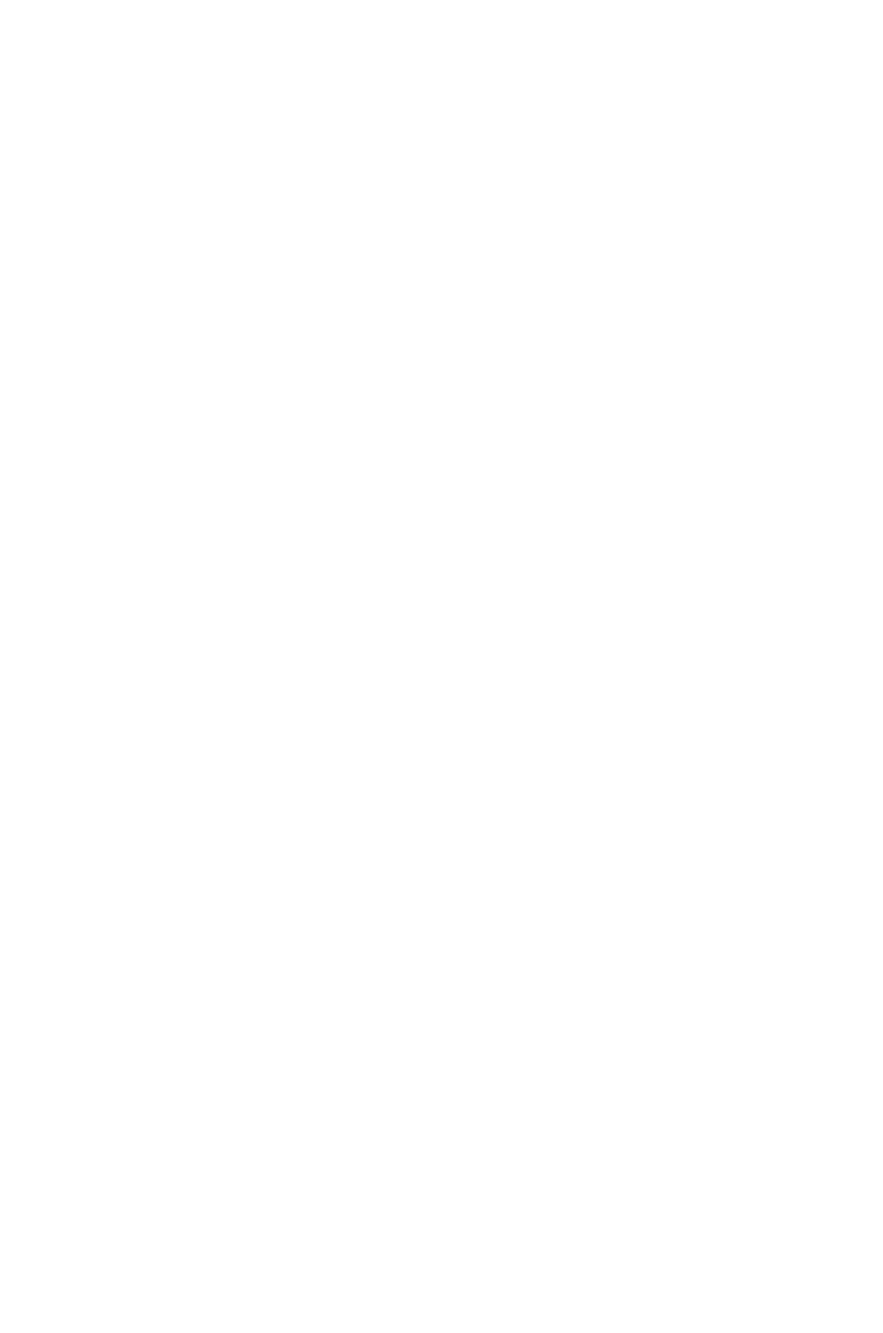
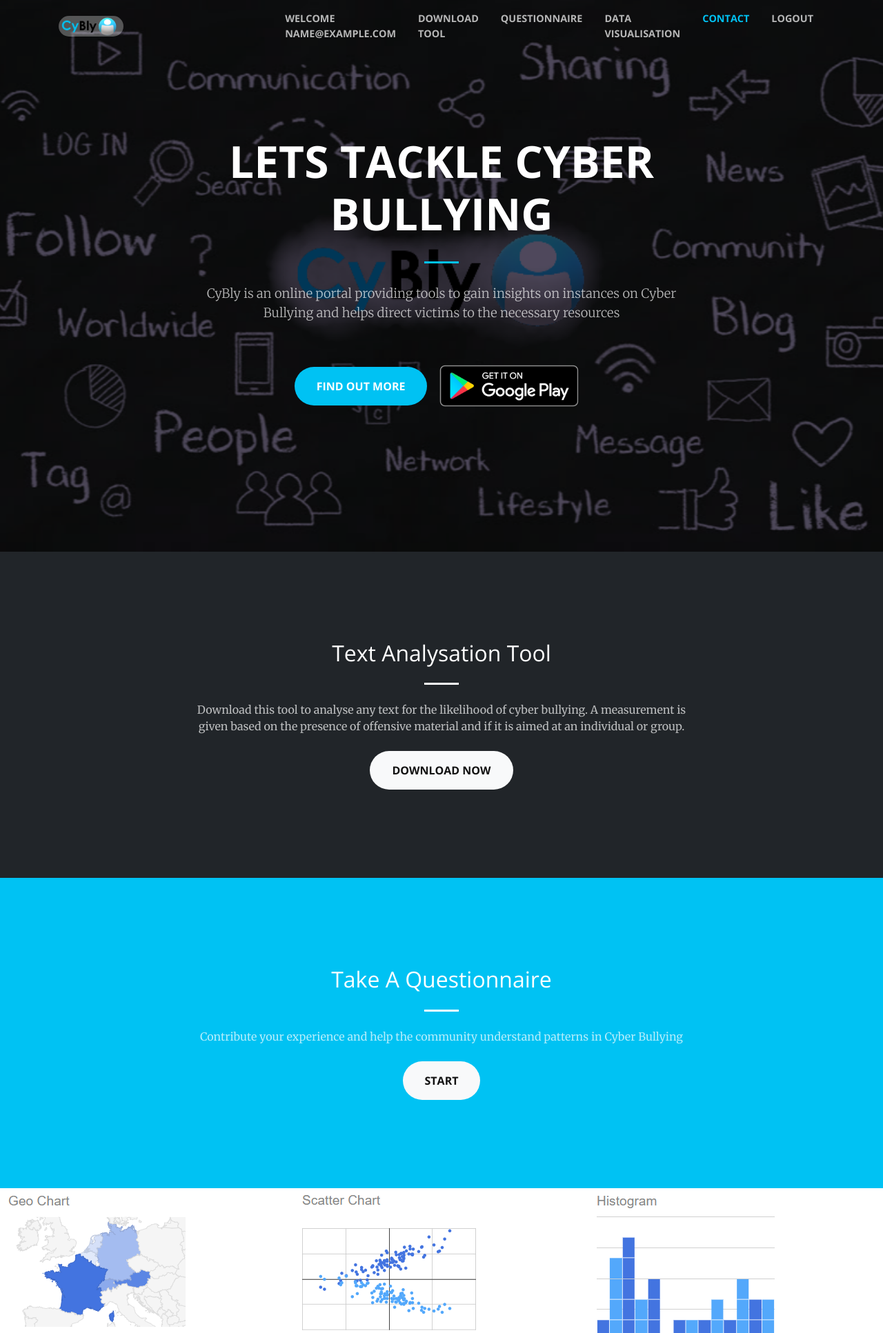
Before and after one commit to AaronFitzz/CyBly, a PHP site: page /maincontent.php in a window 1280 px wide. Before the commit the part shown is empty. Shown: the top 1933 px of the page at 69% size. Before the commit the page ends 800 px from the top, so only its background shows below. Run offline with PHP 8.4, Linux system fonts and the light colour scheme; the visitor is signed in with stand-in values (Sample User, id 1).

Commit message:
Modified layouts to include contentref.php when signed in; added logout

```diff
--- /dev/null
+++ b/contentref.php
@@ -0,0 +1,5 @@
+<?php
+    echo '<h2 class="section-heading text-white">Head to your content!</h2>
+          <hr class="light my-4">
+          <a class="btn btn-light btn-xl js-scroll-trigger" href="maincontent.php">Main Page</a>';
+?>
--- /dev/null
+++ b/js/cybly.js
@@ -0,0 +1,12 @@
+//Confirm logout action
+function confirmBeforeLogout() {
+  if (confirm("Are you sure? Press 'Ok' to log out")) {
+      Logout();
+  } else {
+  }
+}
+
+//Perform logout action by navigating to file
+function Logout(){
+  window.location.href = "logout.php";
+}
--- /dev/null
+++ b/logout.php
@@ -0,0 +1,5 @@
+<?php
+    session_start();
+    session_destroy();
+    echo "<script>window.open('index.php','_self')</script>";
+?>
--- a/maincontent.php
+++ b/maincontent.php
@@ -0,0 +1,294 @@
+<!DOCTYPE html>
+<?php
+  session_start();
+  if($_SESSION['mail'] == null){
+    echo "<script>window.open('index.php','_self')</script>";
+  }
+?>
+<html lang="en">
+
+<head>
+  <meta charset="utf-8">
+  <meta name="viewport" content="width=device-width, initial-scale=1, shrink-to-fit=no">
+  <meta name="description" content="">
+  <meta name="author" content="">
+
+  <title>CyBly</title>
+
+  <!-- Bootstrap core CSS -->
+  <link href="vendor/bootstrap/css/bootstrap.css" rel="stylesheet">
+
+  <!-- Custom fonts for this template -->
+  <link href="vendor/font-awesome/css/font-awesome.min.css" rel="stylesheet" type="text/css">
+  <link href='https://fonts.googleapis.com/css?family=Open+Sans:300italic,400italic,600italic,700italic,800italic,400,300,600,700,800' rel='stylesheet' type='text/css'>
+  <link href='https://fonts.googleapis.com/css?family=Merriweather:400,300,300italic,400italic,700,700italic,900,900italic' rel='stylesheet' type='text/css'>
+
+  <!-- Plugin CSS -->
+  <link href="vendor/magnific-popup/magnific-popup.css" rel="stylesheet">
+
+  <!-- Custom styles for this template -->
+  <link href="css/creative.css" rel="stylesheet">
+</head>
+
+<body id="page-top">
+
+  <!-- Navigation -->
+  <nav class="navbar navbar-expand-lg navbar-light fixed-top" id="mainNav">
+    <div class="container">
+      <a class="nav-item" style="max-width:50%;" href="#page-top"><img id="NavLogo" style="float:left;"src="img/CyBlyLogo.png"></a>
+      <button class="navbar-toggler navbar-toggler-right" type="button" data-toggle="collapse" data-target="#navbarResponsive" aria-controls="navbarResponsive" aria-expanded="false" aria-label="Toggle navigation">
+          <span class="navbar-toggler-icon"></span>
+        </button>
+      <div class="collapse navbar-collapse" id="navbarResponsive">
+        <ul class="navbar-nav ml-auto">
+          <li class="nav-item">
+            <a class="nav-link js-scroll-trigger" href="#signInPlace"><?php echo "Welcome " . $_SESSION['mail'] . "";?></a>
+          </li>
+          <li class="nav-item">
+            <a class="nav-link js-scroll-trigger" href="#tool">Download Tool</a>
+          </li>
+          <li class="nav-item">
+            <a class="nav-link js-scroll-trigger" href="#questionnaire">Questionnaire</a>
+          </li>
+          <li class="nav-item">
+            <a class="nav-link js-scroll-trigger" href="#data">Data Visualisation</a>
+          </li>
+          <li class="nav-item">
+            <a class="nav-link js-scroll-trigger" href="#contact">Contact</a>
+          </li>
+          <li class="nav-item">
+            <a class="nav-link js-scroll-trigger" onclick="confirmBeforeLogout();" >Logout</a>
+          </li>
+        </ul>
+      </div>
+    </div>
+  </nav>
+
+  <header class="masthead text-center text-white d-flex">
+    <div class="container my-auto">
+      <div class="row">
+        <div class="col-lg-10 mx-auto">
+          <h1 class="text-uppercase">
+            <strong>Lets tackle Cyber Bullying</strong>
+          </h1>
+          <hr>
+        </div>
+        <div class="col-lg-8 mx-auto">
+          <p class="text-faded mb-5">CyBly is an online portal providing tools to gain insights on instances on Cyber Bullying and helps direct victims to the necessary resources</p>
+          <a class="btn btn-primary btn-xl js-scroll-trigger" href="#signIn">Find Out More</a>
+          <a href="https://play.google.com/store" target="_blank"><img href="https://play.google.com/store" style="width:230px"src="img/google_play.png"></a>
+        </div>
+      </div>
+    </div>
+  </header>
+
+  <section class="bg-primary" id="signInDetail">
+    <div class="container">
+      <div class="row">
+        <div class="col-lg-6 mx-auto text-center">
+          <h2 class="section-heading text-white">Sign In</h2>
+          <hr class="light my-4">
+          <form id="signInForm" action='login.php' method='get'>
+            <input type="text" placeholder="Username/Email" class="form-control" id="usernameEmail" name='emailuser'><br>
+            <input type="password" placeholder="Password" class="form-control" id="password" name="password"><br>
+            <a class="btn btn-light btn-xl js-scroll-trigger" id="signInBtnPlace">Sign In</a>
+            <input type="submit">
+          </form>
+        </div>
+        <div class="col-lg-6 mx-auto text-center">
+          <h2 class="section-heading text-white">Register</h2>
+          <hr class="light my-4">
+          <form id="registerForm" action='registration.php' method='post' >
+            <input type="text" placeholder="Username" class="form-control" name="username"><br>
+            <input type="email" placeholder="Email" class="form-control"name="email"><br>
+            <input type="password" placeholder="Password" class="form-control" name="password"><br>
+            <input type="password" placeholder="Confirm Password" class="form-control" name="confirmPassword"><br>
+            <a class="btn btn-light btn-xl js-scroll-trigger" id="registerBtnPlace" name="submit">Register</a>
+            <input type="submit">
+          </form>
+        </div>
+      </div>
+    </div>
+  </section>
+
+  <!--can remove if register working okay-->
+
+  <!--<section class="bg-primary" id="registerDetail">-->
+  <!--  <div class="container">-->
+  <!--    <div class="row">-->
+  <!--      <div class="col-lg-8 mx-auto text-center">-->
+  <!--        <h2 class="section-heading text-white">Register</h2>-->
+  <!--        <hr class="light my-4">-->
+  <!--    			<input type="text" placeholder="Username"><br>-->
+  <!--    			<input type="email" placeholder="Email"><br>-->
+  <!--    			<input type="password" placeholder="Password"><br>-->
+  <!--    			<input type="password" placeholder="Confirm Password"><br>-->
+  <!--        <a class="btn btn-light btn-xl js-scroll-trigger" id="registerBtnPlace">Register</a>-->
+  <!--      </div>-->
+  <!--    </div>-->
+  <!--  </div>-->
+  <!--</section>-->
+
+  <section class="bg-dark text-white" id="tool">
+    <div class="container">
+      <div class="row">
+        <div class="col-lg-8 mx-auto text-center">
+          <h2 class="section-heading text-white">Text Analysation Tool</h2>
+          <hr class="light my-4">
+          <p class="text-faded mb-4">Download this tool to analyse any text for the likelihood of cyber bullying. A measurement is given based on the presence of offensive material and if it is aimed at an individual or group.</p>
+          <a class="btn btn-light btn-xl js-scroll-trigger" href="#contact">Download Now</a>
+        </div>
+      </div>
+    </div>
+  </section>
+
+  <section class="bg-primary" id="questionnaire">
+    <div class="container">
+      <div class="row">
+        <div class="col-lg-8 mx-auto text-center">
+          <h2 class="section-heading text-white">Take A Questionnaire</h2>
+          <hr class="light my-4">
+          <p class="text-faded mb-4">Contribute your experience and help the community understand patterns in Cyber Bullying</p>
+          <a class="btn btn-light btn-xl js-scroll-trigger" href="#contact">Start</a>
+        </div>
+      </div>
+    </div>
+  </section>
+
+  <section class="p-0" id="data">
+    <div class="container-fluid p-0">
+      <div class="row no-gutters popup-gallery">
+        <div class="col-lg-4 col-sm-6">
+          <a class="portfolio-box" href="img/chart1.png">
+              <img class="img-fluid" src="img/chart1.png" alt="">
+              <div class="portfolio-box-caption">
+                <div class="portfolio-box-caption-content">
+                  <div class="project-category text-faded">
+                    Data
+                  </div>
+                  <div class="project-name">
+                    Visualisation
+                  </div>
+                </div>
+              </div>
+            </a>
+        </div>
+        <div class="col-lg-4 col-sm-6">
+          <a class="portfolio-box" href="img/chart2.png">
+              <img class="img-fluid" src="img/chart2.png" alt="">
+              <div class="portfolio-box-caption">
+                <div class="portfolio-box-caption-content">
+                  <div class="project-category text-faded">
+                    Data
+                  </div>
+                  <div class="project-name">
+                    Visualisation
+                  </div>
+                </div>
+              </div>
+            </a>
+        </div>
+        <div class="col-lg-4 col-sm-6">
+          <a class="portfolio-box" href="img/chart3.png">
+              <img class="img-fluid" src="img/chart3.png" alt="">
+              <div class="portfolio-box-caption">
+                <div class="portfolio-box-caption-content">
+                  <div class="project-category text-faded">
+                    Data
+                  </div>
+                  <div class="project-name">
+                    Visualisation
+                  </div>
+                </div>
+              </div>
+            </a>
+        </div>
+        <div class="col-lg-4 col-sm-6">
+          <a class="portfolio-box" href="img/chart4.png">
+              <img class="img-fluid" src="img/chart4.png" alt="">
+              <div class="portfolio-box-caption">
+                <div class="portfolio-box-caption-content">
+                  <div class="project-category text-faded">
+                    Data
+                  </div>
+                  <div class="project-name">
+                    Visualisation
+                  </div>
+                </div>
+              </div>
+            </a>
+        </div>
+        <div class="col-lg-4 col-sm-6">
+          <a class="portfolio-box" href="img/chart5.png">
+              <img class="img-fluid" src="img/chart5.png" alt="">
+              <div class="portfolio-box-caption">
+                <div class="portfolio-box-caption-content">
+                  <div class="project-category text-faded">
+                    Data
+                  </div>
+                  <div class="project-name">
+                    Visualisation
+                  </div>
+                </div>
+              </div>
+            </a>
+        </div>
+        <div class="col-lg-4 col-sm-6">
+          <a class="portfolio-box" href="img/chart6.png">
+              <img class="img-fluid" src="img/chart6.png" alt="">
+              <div class="portfolio-box-caption">
+                <div class="portfolio-box-caption-content">
+                  <div class="project-category text-faded">
+                    Data
+                  </div>
+                  <div class="project-name">
+                    Visualisation
+                  </div>
+                </div>
+              </div>
+            </a>
+        </div>
+      </div>
+    </div>
+  </section>
+
+  <section id="contact">
+    <div class="container">
+      <div class="row">
+        <div class="col-lg-8 mx-auto text-center">
+          <h2 class="section-heading">Let's Get In Touch!</h2>
+          <hr class="my-4">
+          <p class="mb-5">If you have any questions please get in touch using one of the methods below.</p>
+        </div>
+      </div>
+      <div class="row">
+        <div class="col-lg-4 ml-auto text-center">
+          <i class="fa fa-phone fa-3x mb-3 sr-contact"></i>
+          <p>123-456-6789</p>
+        </div>
+        <div class="col-lg-4 mr-auto text-center">
+          <i class="fa fa-envelope-o fa-3x mb-3 sr-contact"></i>
+          <p>
+            <a href="mailto:your-email@your-domain.com">demo@CyBly.com</a>
+          </p>
+        </div>
+      </div>
+    </div>
+  </section>
+
+  <!-- Bootstrap core JavaScript -->
+  <script src="vendor/jquery/jquery.js"></script>
+  <script src="vendor/bootstrap/js/bootstrap.bundle.js"></script>
+
+  <!-- Plugin JavaScript -->
+  <script src="vendor/jquery-easing/jquery.easing.min.js"></script>
+  <script src="vendor/scrollreveal/scrollreveal.min.js"></script>
+  <script src="vendor/magnific-popup/jquery.magnific-popup.min.js"></script>
+
+  <!-- Custom js/jquery scripts-->
+  <script src="js/creative.js"></script>
+  <script src="js/cybly.js"></script>
+
+</body>
+
+</html>
```
Also changed, not shown: index.php (+34 -11 lines), login.php (+20 -22 lines), registration.php (+20 -9 lines).
